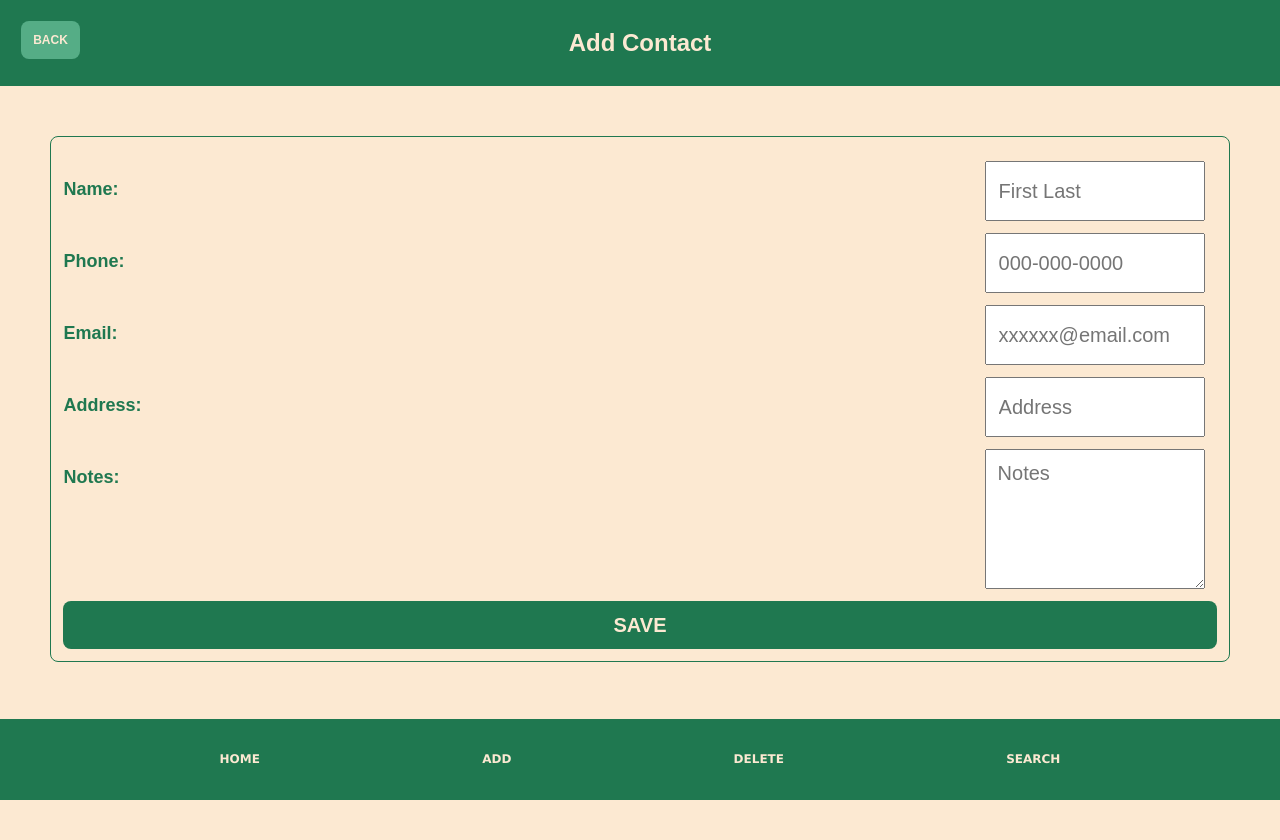
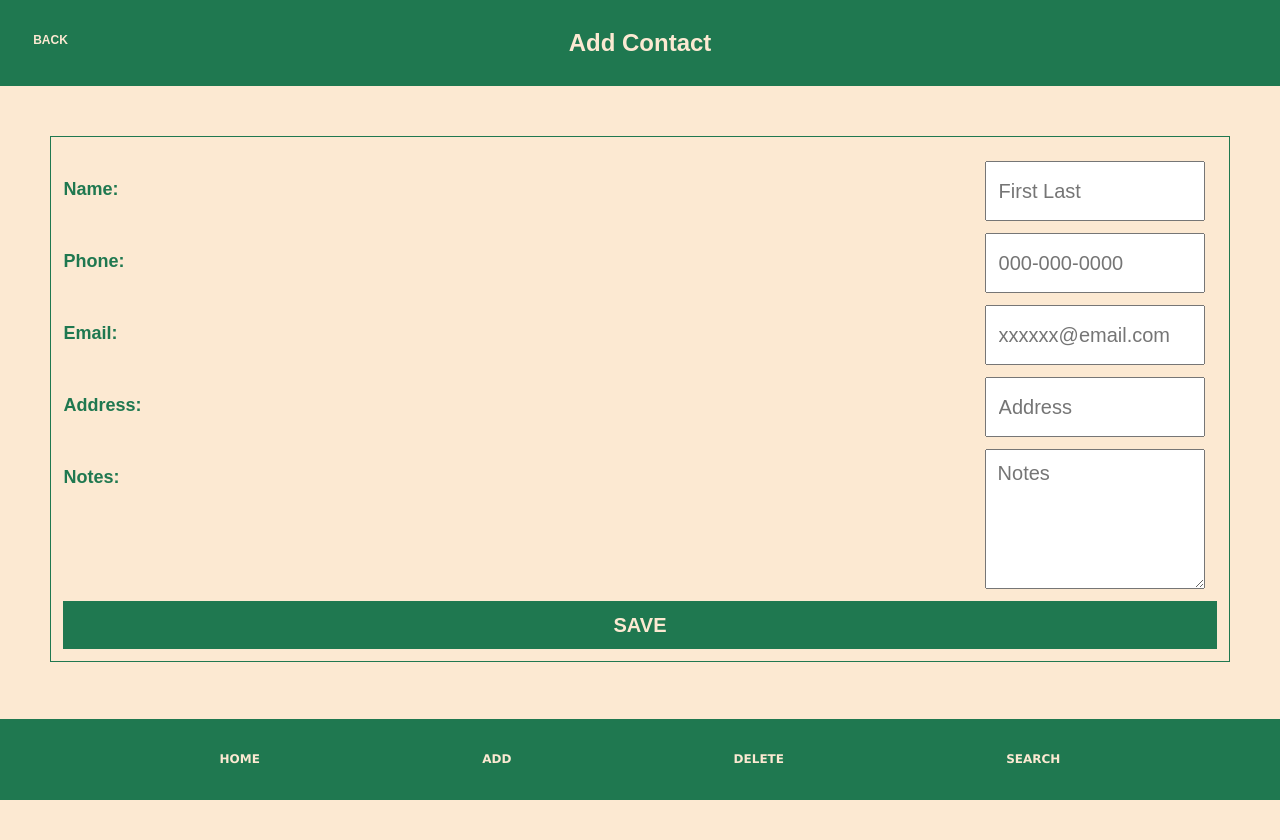
Before and after one commit to software-students-fall2023/2-web-app-exercise-leftovers2, a Flask app: page /add_view in a window 1280 px wide. Run offline with Flask 3, Linux system fonts and the light colour scheme.

Commit message:
Edited CSS

```diff
--- a/static/css/style.css
+++ b/static/css/style.css
@@ -81,8 +81,7 @@ footer {
 .back_clickable {
 	/* position: absolute; */
 	/* border: 1px solid var(--color1); */
-	background-color: var(--color4);
-	border-radius: 0.5rem;
+	background-color: var(--color5);
 	padding: 1em;
 	font-weight: bold;
 	height: fit-content;
@@ -103,7 +102,7 @@ footer {
 .button-38 {
 	/* background-color: #f1f1f1; */
 	border: 1px dashed var(--color4);
-	border-radius: 0.5rem;
+	/* border-radius: 0.5rem; */
 	box-sizing: border-box;
 	/* color: #111827; */
 	font-family: "Inter var", ui-sans-serif, system-ui, -apple-system, system-ui, "Segoe UI", Roboto, "Helvetica Neue",
@@ -122,7 +121,7 @@ footer {
 }
 
 .button-38:hover {
-	background-color: rgb(249, 250, 251);
+	background-color: var(--color5);
 }
 
 .button-38:focus {
@@ -204,7 +203,7 @@ footer {
 
 .contact_form {
 	border: 1px solid var(--color5);
-	border-radius: 0.5rem;
+	/* border-radius: 0.5rem; */
 	margin: 1%;
 	padding: 1em;
 }
@@ -239,7 +238,7 @@ footer {
 .form-btn input {
 	border: 1px solid transparent;
 	background-color: var(--color5);
-	border-radius: 0.5rem;
+	/* border-radius: 0.5rem; */
 	font-weight: bold;
 	color: var(--color1);
 }
@@ -281,9 +280,6 @@ hr {
 }
 
 .info {
-	border: 1px solid var(--color5);
-	/* height: 100%; */
-	border-radius: 3%;
 }
 
 .content {
```
